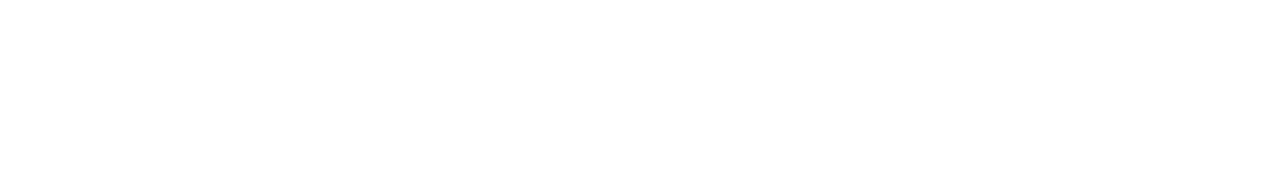
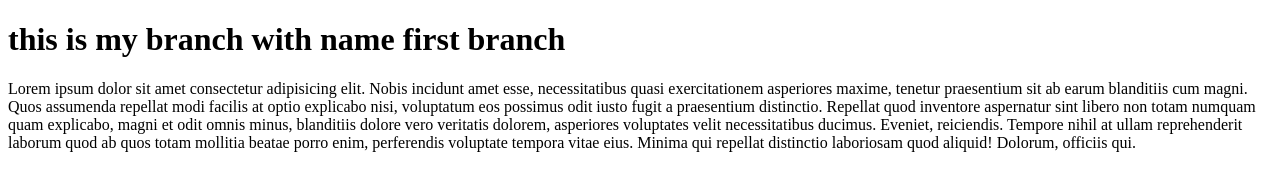
Before and after one commit to MHassanAli1/BranchingTutorial, a plain HTML site: page index.html in a window 1280 px wide. Drawn offline with Linux system fonts and the light colour scheme.

Commit message:
this commit is from first branch

```diff
--- a/index.html
+++ b/index.html
@@ -1,11 +1,22 @@
 <!DOCTYPE html>
 <html lang="en">
+
 <head>
     <meta charset="UTF-8">
     <meta name="viewport" content="width=device-width, initial-scale=1.0">
     <title>Document</title>
 </head>
+
 <body>
+    <h1>this is my branch with name first branch</h1>
+    <p>Lorem ipsum dolor sit amet consectetur adipisicing elit. Nobis incidunt amet esse, necessitatibus quasi
+        exercitationem asperiores maxime, tenetur praesentium sit ab earum blanditiis cum magni. Quos assumenda repellat
+        modi facilis at optio explicabo nisi, voluptatum eos possimus odit iusto fugit a praesentium distinctio.
+        Repellat quod inventore aspernatur sint libero non totam numquam quam explicabo, magni et odit omnis minus,
+        blanditiis dolore vero veritatis dolorem, asperiores voluptates velit necessitatibus ducimus. Eveniet,
+        reiciendis. Tempore nihil at ullam reprehenderit laborum quod ab quos totam mollitia beatae porro enim,
+        perferendis voluptate tempora vitae eius. Minima qui repellat distinctio laboriosam quod aliquid! Dolorum,
+        officiis qui.</p>
+</body>
 
-</body>
 </html>
```
